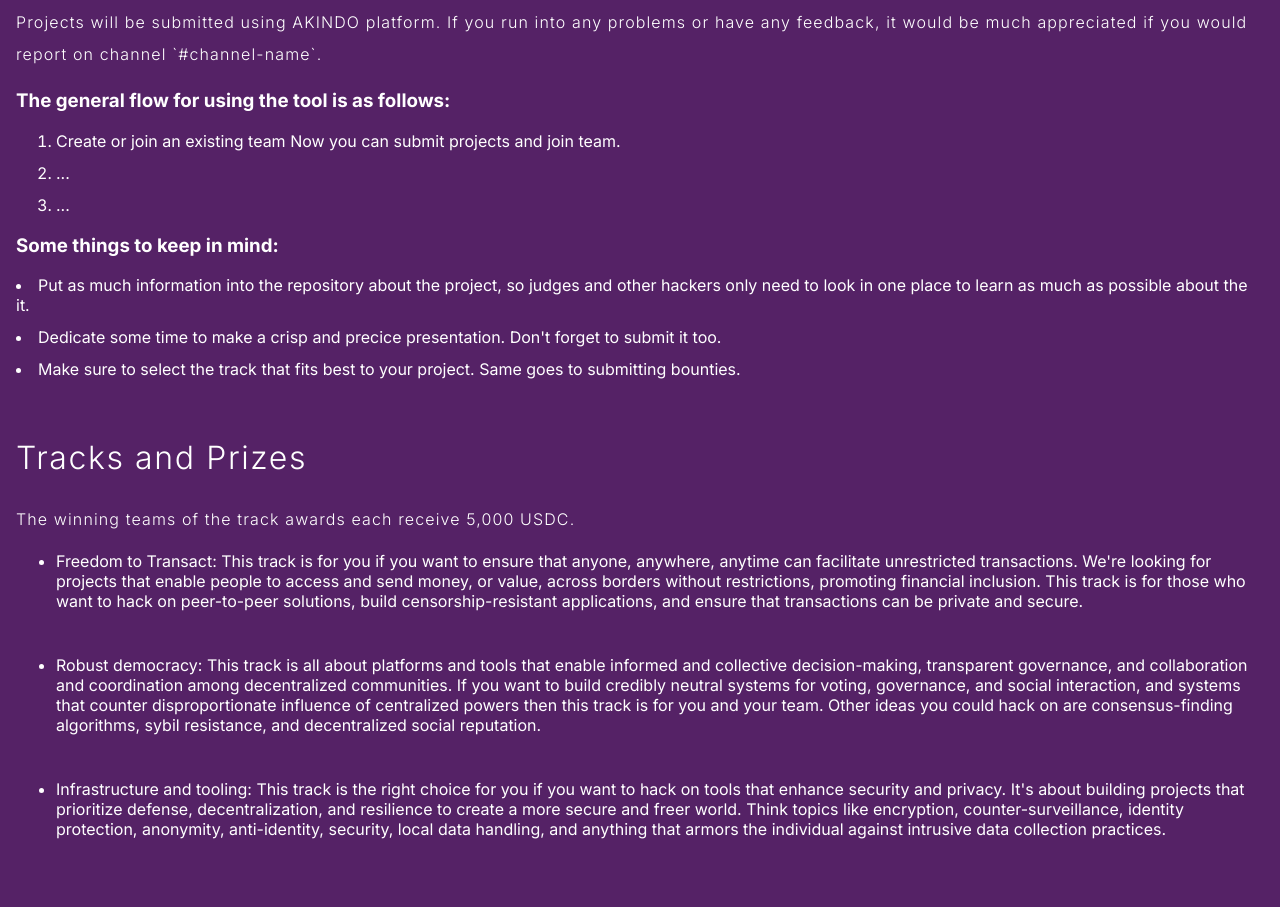
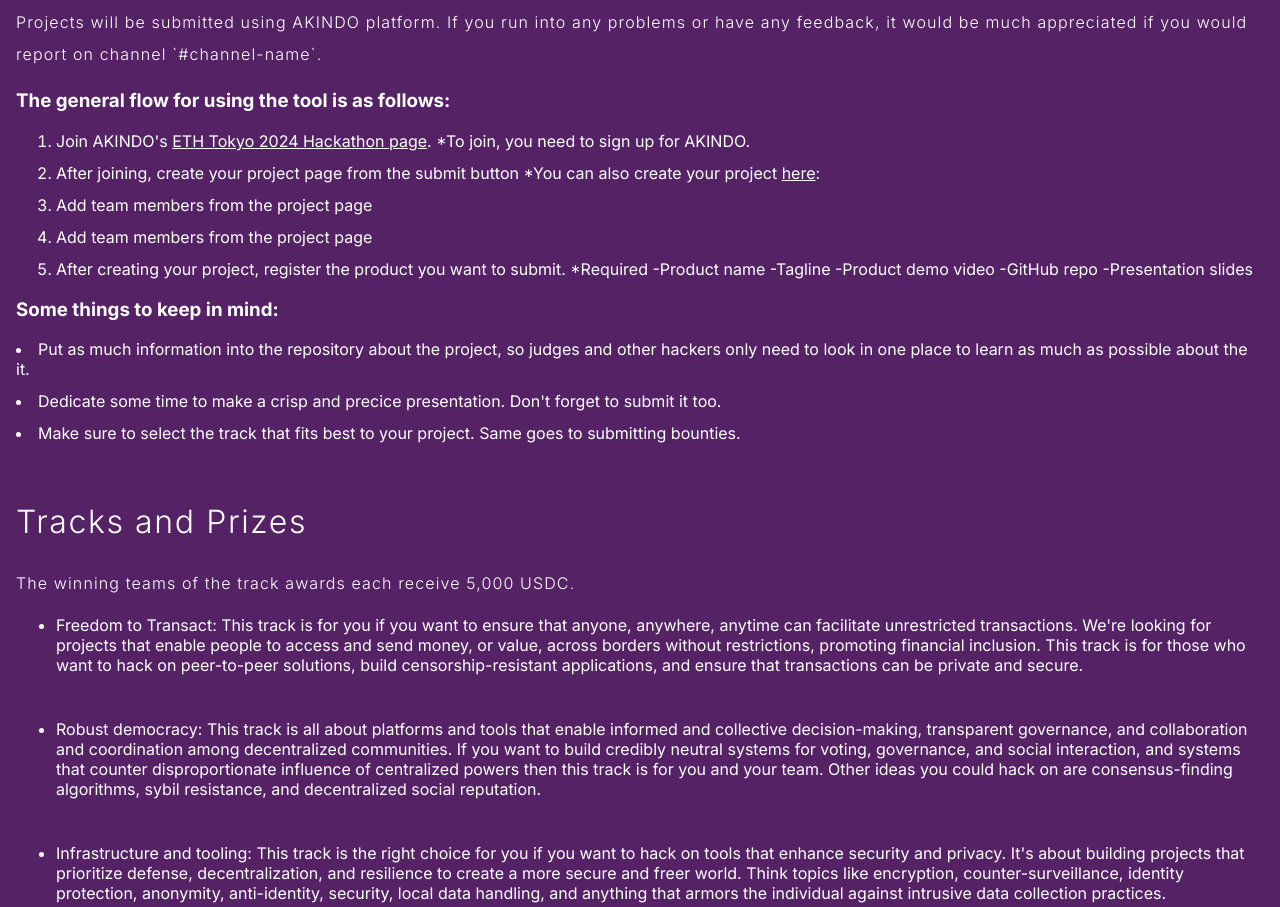
Before and after one commit to ethereumjp/ethtokyo-website, a Next.js app: page /guidelines in a window 1280 px wide. Shown: the part 1360-2267 px from the top of the page. Built offline with nearby package versions, Linux system fonts and the light colour scheme.

Commit message:
add akindo description

```diff
--- a/src/pages/guidelines/index.tsx
+++ b/src/pages/guidelines/index.tsx
@@ -112,11 +112,24 @@ const HackerChallenge: NextPage = () => {
         <h3>The general flow for using the tool is as follows:</h3>
         <ol>
           <li>
-            Create or join an existing team Now you can submit projects and join
-            team.
+            Join AKINDO's{" "}
+            <a href="https://app.akindo.io/hackathons/3dXM7ZO2WsxvlkXp/">
+              ETH Tokyo 2024 Hackathon page
+            </a>
+            . *To join, you need to sign up for AKINDO.
           </li>
-          <li>...</li>
-          <li>...</li>
+          <li>
+            After joining, create your project page from the submit button *You
+            can also create your project{" "}
+            <a href="https://app.akindo.io/create-community">here</a>:
+          </li>
+          <li>Add team members from the project page</li>
+          <li>Add team members from the project page</li>
+          <li>
+            After creating your project, register the product you want to
+            submit. *Required -Product name -Tagline -Product demo video -GitHub
+            repo -Presentation slides
+          </li>
         </ol>
         <h3>Some things to keep in mind:</h3>
         <li>
```
Also changed, not shown: 1 other file (tests, documents, lock files or other folders).
